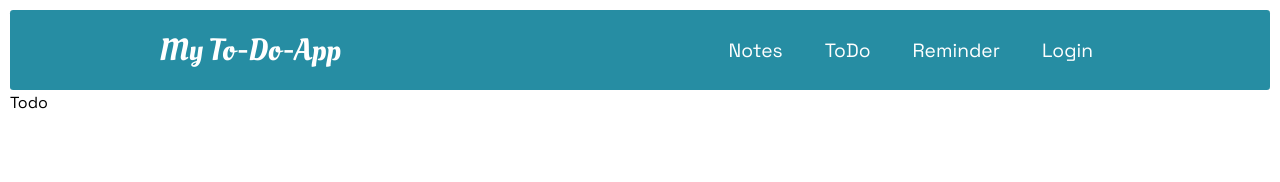
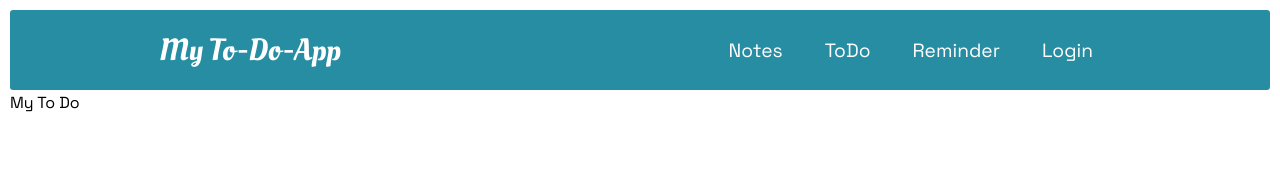
Before and after one commit to collinsmokaya28/OmniDo-Client, a React (Create React App) app: page / in a window 1280 px wide. Shown: the top 182 px of the page. Built offline with nearby package versions, Linux system fonts and the light colour scheme.

Commit message:
Initial add

```diff
--- a/src/componets/Todo/Todo.js
+++ b/src/componets/Todo/Todo.js
@@ -2,7 +2,9 @@ import React from 'react'
 
 function Todo() {
     return (
-        <div>Todo</div>
+        <div>
+            My To Do
+        </div>
     )
 }
 
```
